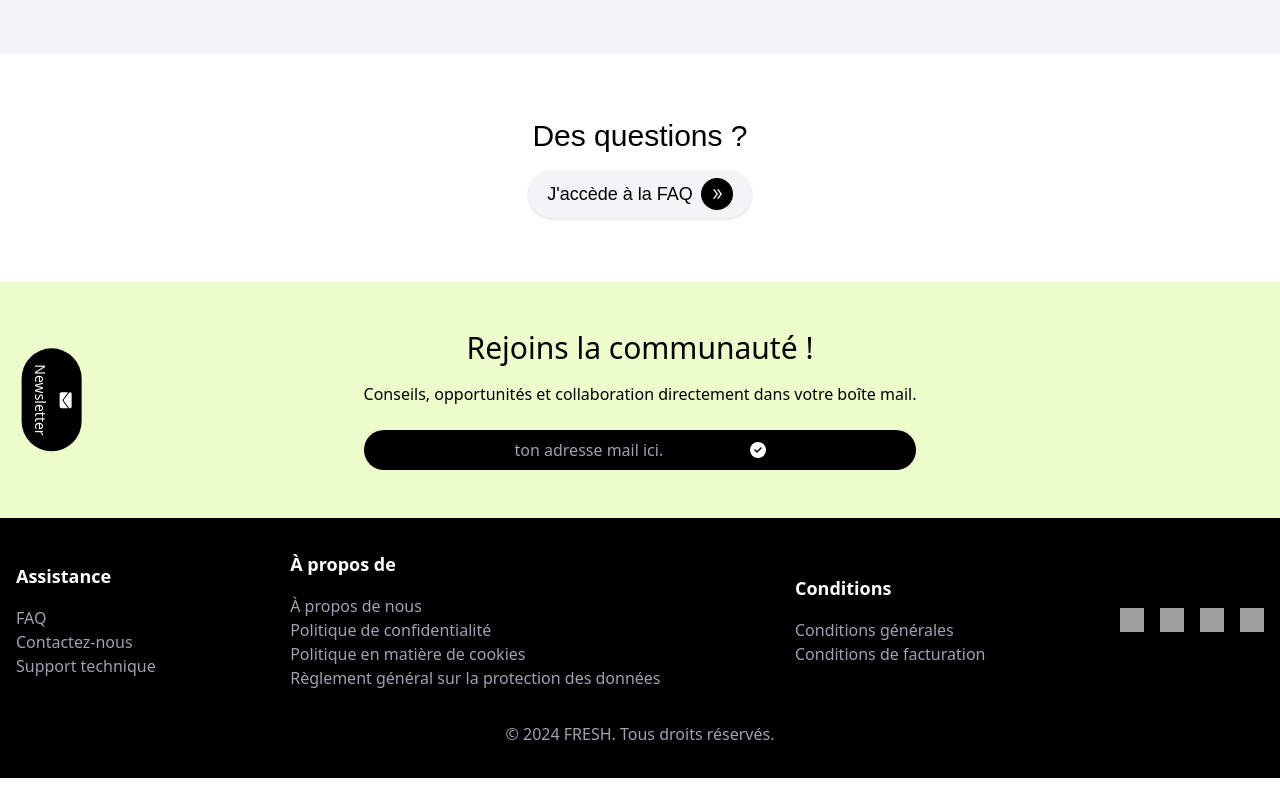
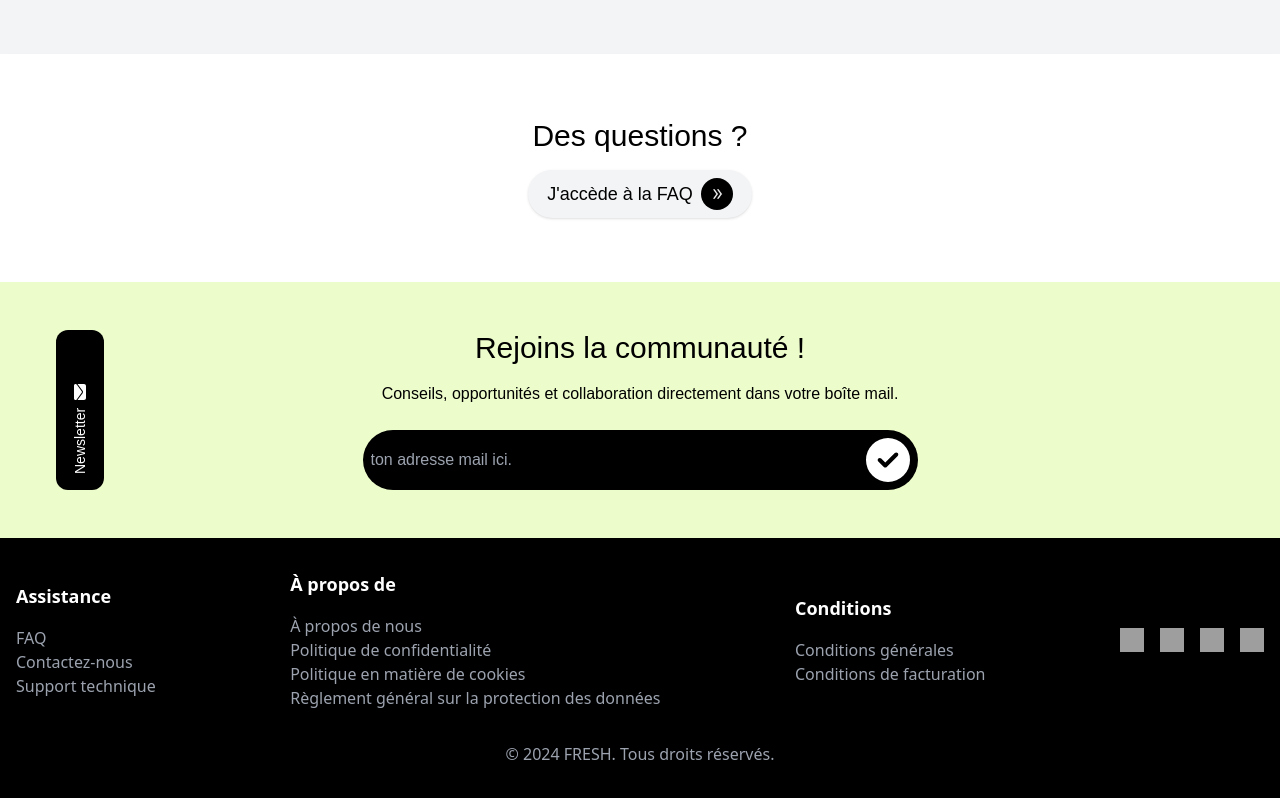
Before and after one commit to samib93/COm, a React (Create React App) app: page / in a window 1280 px wide. Shown: the part 4701-5499 px from the top of the page. Built offline with nearby package versions, Linux system fonts and the light colour scheme; grey boxes are pictures that could not be loaded.

Commit message:
joinCommunity corriger

```diff
--- a/src/Component/JoinCommunity/JoinCommunity.js
+++ b/src/Component/JoinCommunity/JoinCommunity.js
@@ -6,23 +6,23 @@ import { faCheckCircle } from '@fortawesome/free-solid-svg-icons';
 const JoinCommunity = () => {
   return (
     <section className="relative py-12 bg-lime-100 flex justify-center items-center">
-     <div className="absolute left-0 top-1/2 hidden md:flex transform rotate-90 -translate-y-1/2 bg-black text-white py-2 px-4 rounded-full flex items-center">
-        <div className="flex flex-col items-center transform origin-bottom-left">
-          <FontAwesomeIcon icon={faEnvelope} className="mb-2" />
-          <span className="text-sm">Newsletter</span>
-        </div>
-      </div>
+    <div className="absolute left-0 top-1/2 hidden md:flex transform -rotate-90 -translate-y-1/2 bg-black text-white py-2 px-4 rounded-xl flex items-center w-40 h-12 -left-12">
+  <div className="flex items-center">
+    <span className="font-raleway text-sm">Newsletter</span>
+    <FontAwesomeIcon icon={faEnvelope} className="ml-2" />
+  </div>
+</div>
       <div className="text-center">
-        <h1 className="text-3xl mb-4">Rejoins la communauté !</h1>
-        <p className="mb-6">Conseils, opportunités et collaboration directement dans votre boîte mail.</p>
+        <h1 className=" font-raleway text-3xl mb-4">Rejoins la communauté !</h1>
+        <p className="mb-6 font-raleway">Conseils, opportunités et collaboration directement dans votre boîte mail.</p>
         <div className="flex justify-center bg-black rounded-full px-2 py-2 items-center">
           <input
             type="email"
             placeholder="ton adresse mail ici."
-            className="bg-black text-white items-center focus:outline-none"
+            className=" font-raleway bg-black text-white items-center focus:outline-none"
           />
-          <button className="text-white flex items-center">
-            <FontAwesomeIcon icon={faCheckCircle} className="ml-1" />
+          <button className="text-white flex items-center ">
+            <FontAwesomeIcon icon={faCheckCircle} className="ml-72 w-11 h-11" />
           </button>
         </div>
       </div>
```
